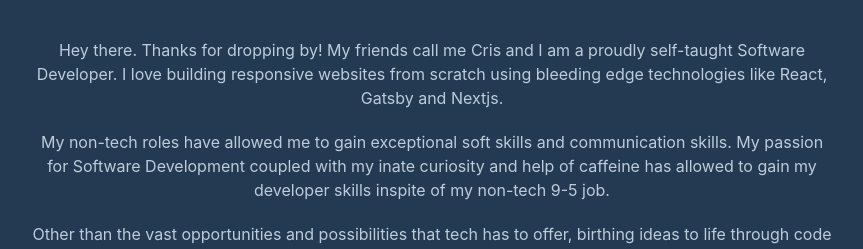
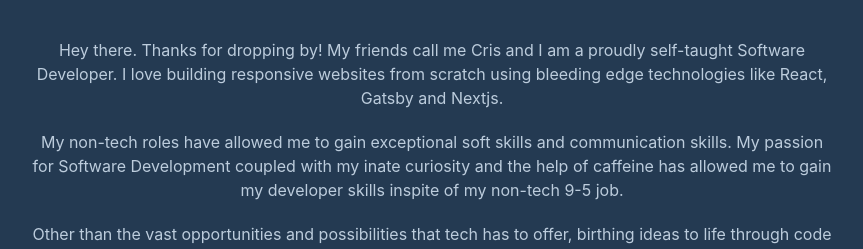
Before and after one commit to eatcodesforlife/my-react-portfolio, a React (Create React App) app: page / in a window 1280 px wide. Shown: the part 2060-2309 px from the top of the page, without its empty margins (208-1071 px from the left). Built offline with nearby package versions, Linux system fonts and the light colour scheme; no server answers.

Commit message:
fixed form error and about typo

```diff
--- a/src/components/About.js
+++ b/src/components/About.js
@@ -10,7 +10,7 @@ const About = () => {
                 <article className='about-info'>
                     <div className="about-text">
                         <p>Hey there. Thanks for dropping by! My friends call me Cris and I am a proudly self-taught Software Developer. I love building responsive websites from scratch using bleeding edge technologies like React, Gatsby and Nextjs.</p>
-                        <p>My non-tech roles have allowed me to gain exceptional soft skills and communication skills.  My passion for Software Development coupled with my inate curiosity and help of caffeine has allowed to gain my developer skills inspite of my non-tech 9-5 job.</p>
+                        <p>My non-tech roles have allowed me to gain exceptional soft skills and communication skills.  My passion for Software Development coupled with my inate curiosity and the help of caffeine has allowed me to gain my developer skills inspite of my non-tech 9-5 job.</p>
                         <p>Other than the vast opportunities and possibilities that tech has to offer, birthing ideas to life through code and seeing it improve lives and productivity of the users is what excites me the most about being a developer.</p>
                     </div>
                     <div className="about-tools">
--- a/src/components/Connect.js
+++ b/src/components/Connect.js
@@ -13,7 +13,6 @@ const Connect = () => {
                 <form
                     className='form'
                     name='contact'
-                    action='/thankyou'
                     method="post"
                     data-netlify='true'
                     netlify-honeypot="bot-field"
```
Also changed, not shown: 1 other file (tests, documents, lock files or other folders).
